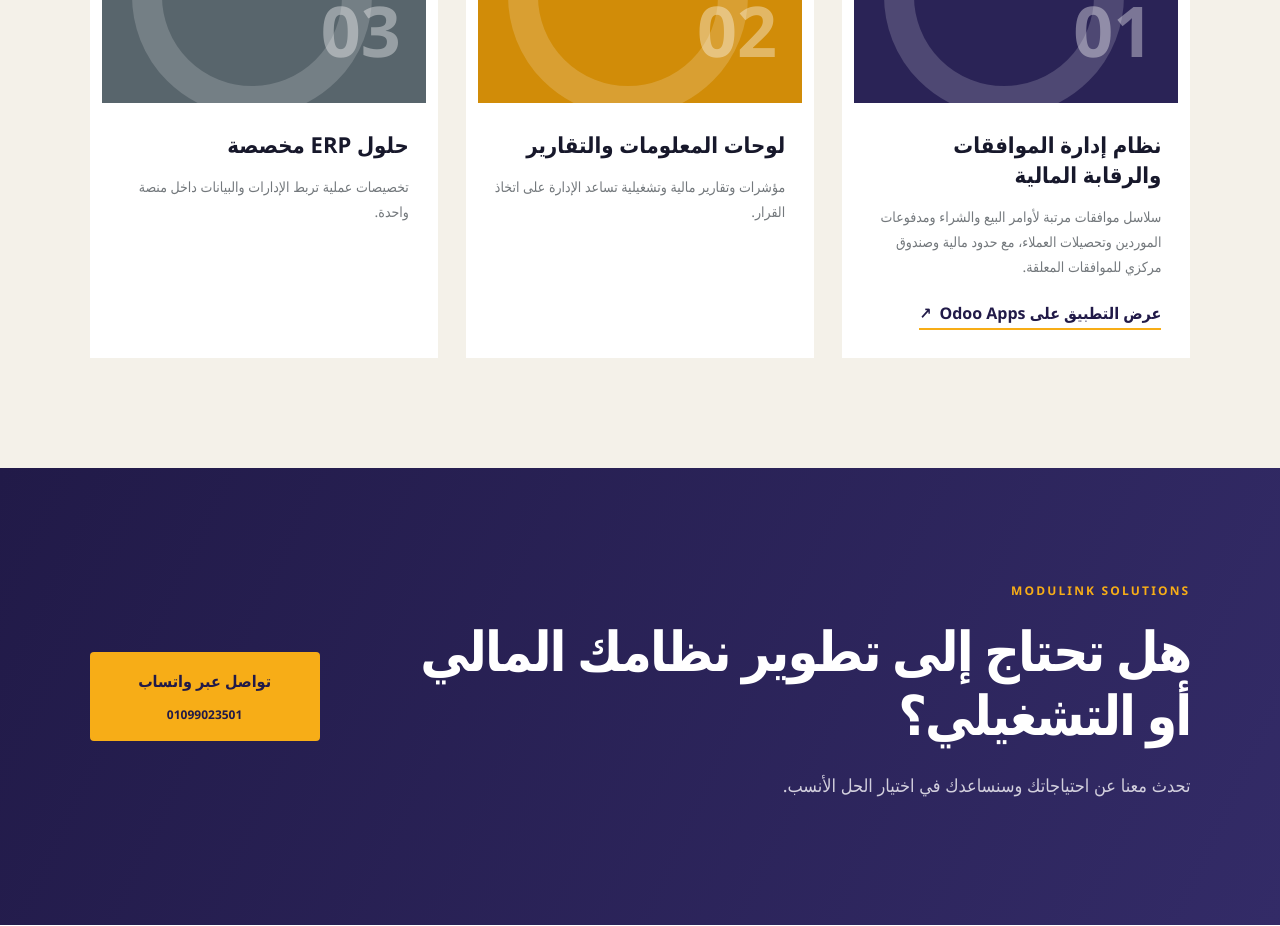
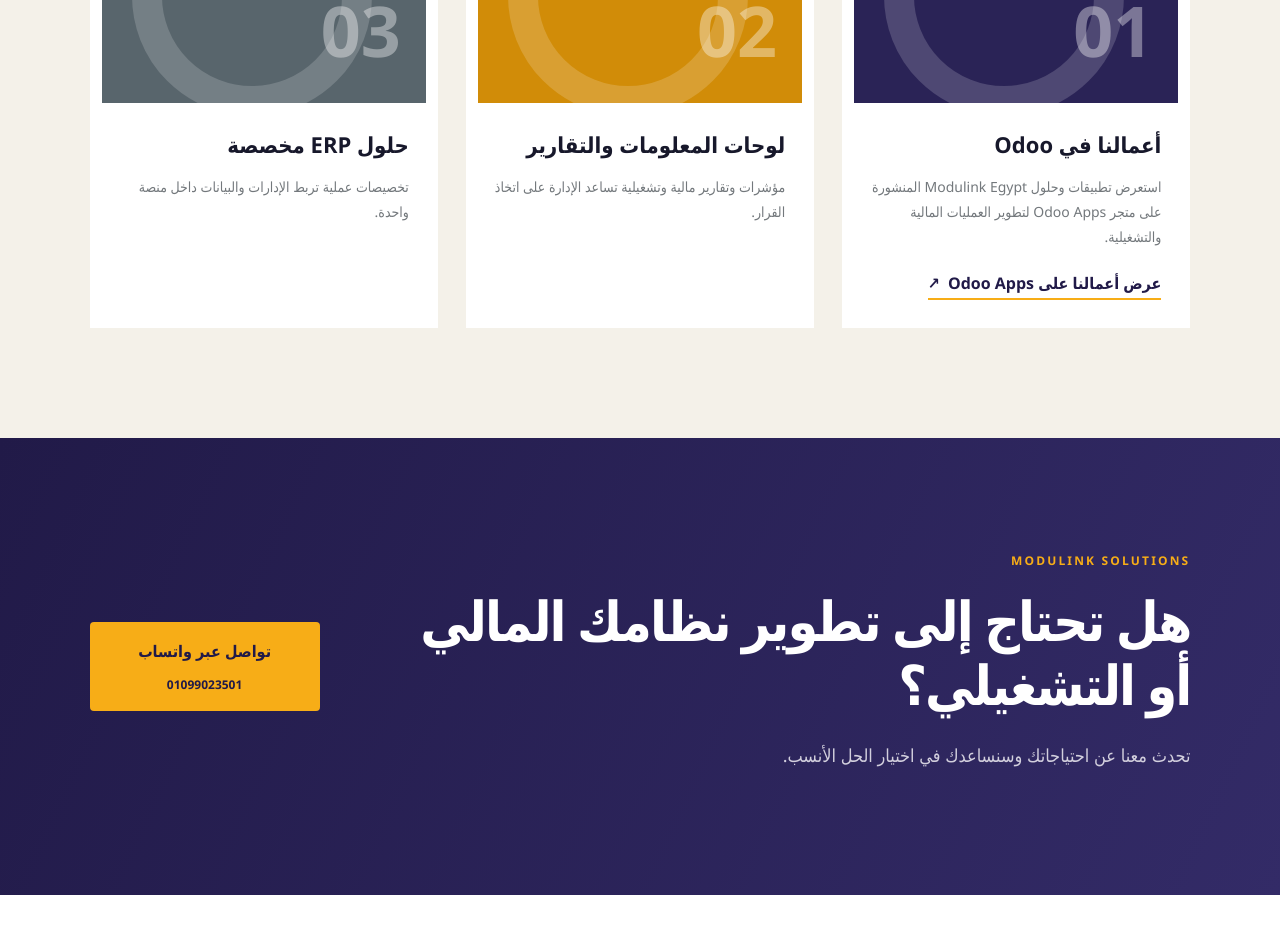
Before and after one commit to modulink-eg/modulink-website, a Next.js app: page / in a window 1280 px wide. Shown: the part 3092-4018 px from the top of the page. Built offline with nearby package versions, Linux system fonts and the light colour scheme.

Commit message:
Present Odoo work as a publisher portfolio

```diff
--- a/app/page.tsx
+++ b/app/page.tsx
@@ -34,9 +34,9 @@ const content = {
     ],
     workKicker: "أعمالنا",
     workTitle: "حلول مصممة لعمليات حقيقية",
-    appLink: "عرض التطبيق على Odoo Apps",
+    appLink: "عرض أعمالنا على Odoo Apps",
     work: [
-      ["نظام إدارة الموافقات والرقابة المالية", "سلاسل موافقات مرتبة لأوامر البيع والشراء ومدفوعات الموردين وتحصيلات العملاء، مع حدود مالية وصندوق مركزي للموافقات المعلقة.", "https://apps.odoo.com/apps/modules/19.0/order_finance_approval"],
+      ["أعمالنا في Odoo", "استعرض تطبيقات وحلول Modulink Egypt المنشورة على متجر Odoo Apps لتطوير العمليات المالية والتشغيلية.", "https://apps.odoo.com/apps/modules/browse?author=Modulink%20Egypt"],
       ["لوحات المعلومات والتقارير", "مؤشرات وتقارير مالية وتشغيلية تساعد الإدارة على اتخاذ القرار."],
       ["حلول ERP مخصصة", "تخصيصات عملية تربط الإدارات والبيانات داخل منصة واحدة."],
     ],
@@ -76,9 +76,9 @@ const content = {
     ],
     workKicker: "Selected work",
     workTitle: "Solutions designed for real operations",
-    appLink: "View on Odoo Apps",
+    appLink: "Explore our Odoo Apps",
     work: [
-      ["Financial Approval & Control System", "Ordered approval chains for sales, purchases, vendor payments, and customer receipts, with financial thresholds and a central pending-approval inbox.", "https://apps.odoo.com/apps/modules/19.0/order_finance_approval"],
+      ["Our Work on Odoo", "Explore Modulink Egypt applications and solutions published on the Odoo Apps Store for better financial and operational processes.", "https://apps.odoo.com/apps/modules/browse?author=Modulink%20Egypt"],
       ["Dashboards & reporting", "Financial and operational insights that support management decisions."],
       ["Tailored ERP solutions", "Practical customizations that connect teams and data in one platform."],
     ],
```
